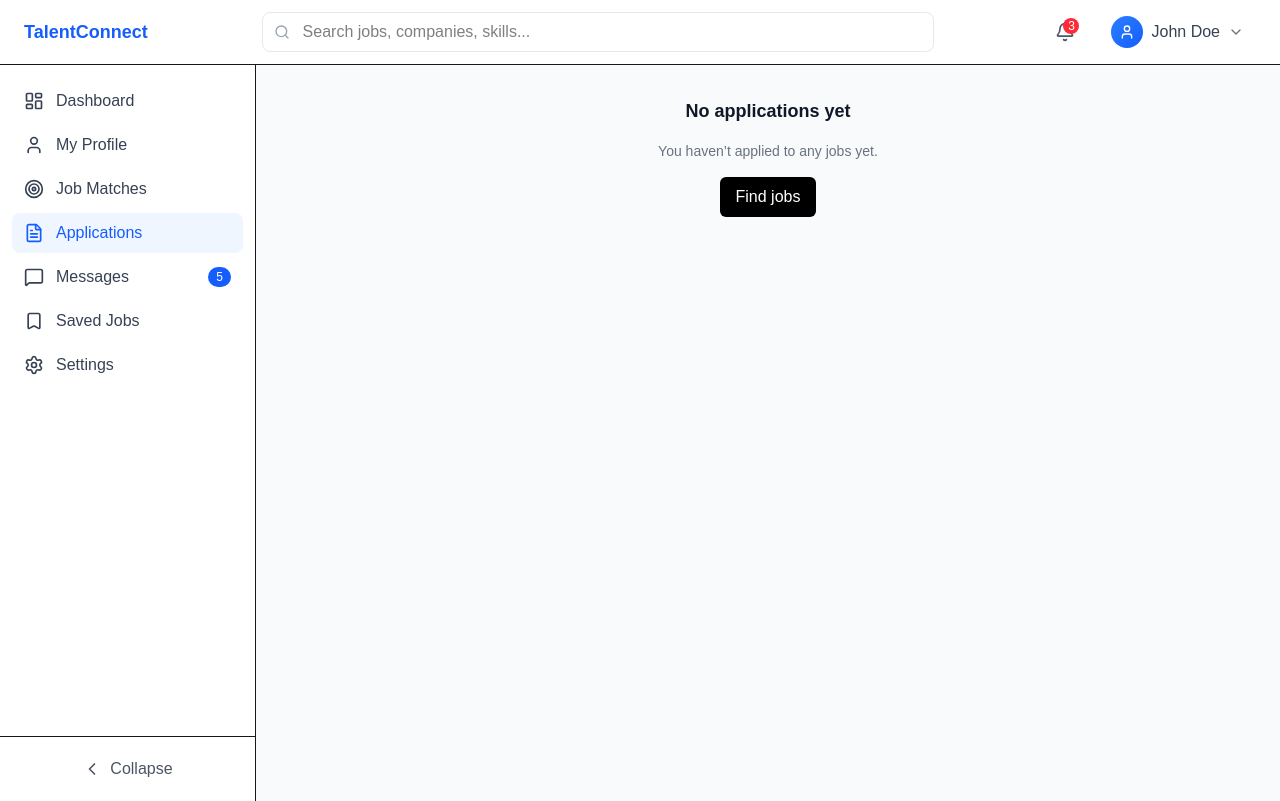
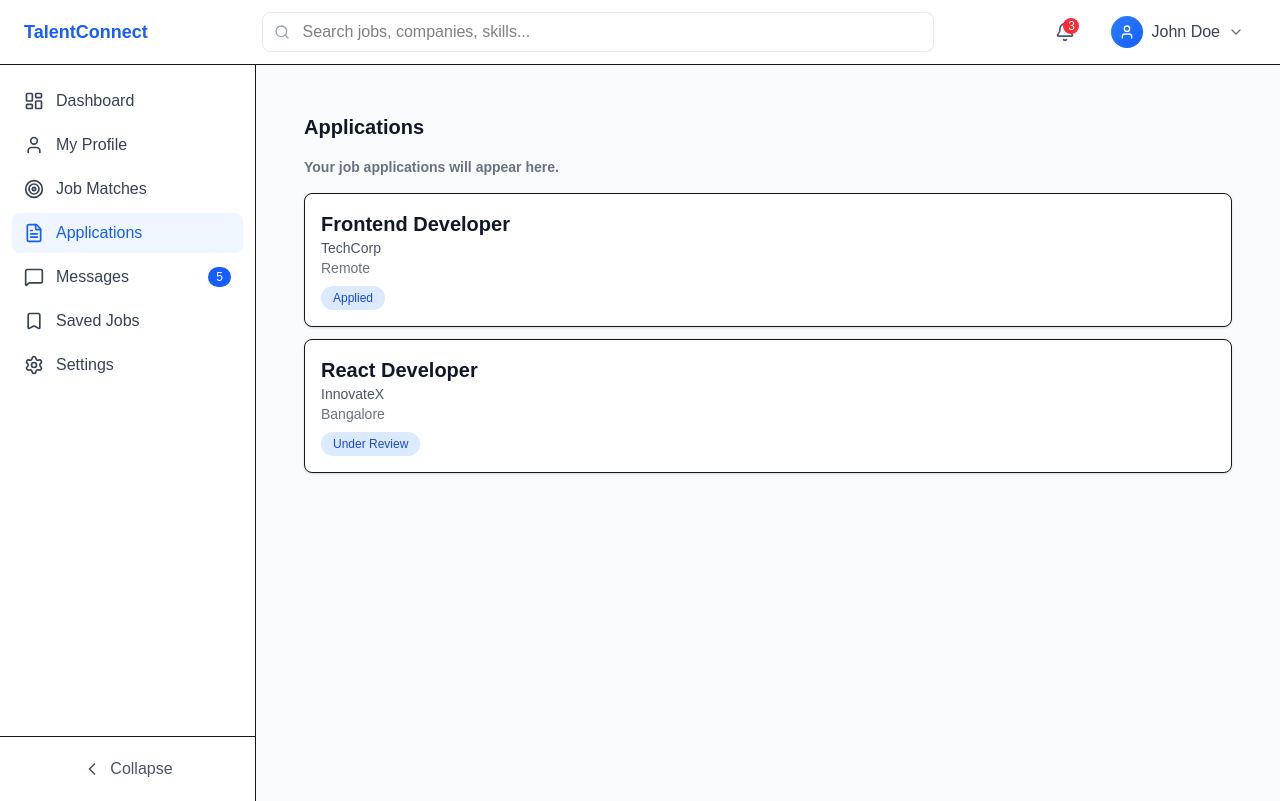
Before and after one commit to Azwin-1997/TalentConnect, a Next.js app: page /applications in a window 1280 px wide. Built offline with nearby package versions, Linux system fonts and the light colour scheme.

Commit message:
Add mock data flow for Applications page

```diff
--- a/app/(dashboard)/applications/page.tsx
+++ b/app/(dashboard)/applications/page.tsx
@@ -3,6 +3,8 @@
 import { useEffect, useState } from "react";
 import EmptyState from "../../components/EmptyState";
 import ApplicationSkeleton from "../../components/skeletons/ApplicationSkeleton";
+import ApplicationCard from "../../components/ApplicationCard";
+import { mockApplications } from "../../../data/mockApplications";
 
 export default function Applications() {
   const [loading, setLoading] = useState(true);
@@ -11,7 +13,7 @@ export default function Applications() {
   // simulate API call
   useEffect(() => {
     setTimeout(() => {
-      setApplications([]); // later replace with mock / real API
+      setApplications(mockApplications); // ✅ mock data
       setLoading(false);
     }, 1200);
   }, []);
@@ -35,13 +37,23 @@ export default function Applications() {
 
   // Data state
   return (
-    <div className="p-4 space-y-2">
-      <h2 className="text-lg font-semibold">Applications</h2>
-      <p className="text-sm text-gray-500">
+    <div className="p-4 space-y-4">
+      <h2 className="text-xl font-bold text-gray-900">Applications</h2>
+      <p className="text-sm font-black text-gray-500">
         Your job applications will appear here.
       </p>
 
-      {/* application cards will be mapped here */}
+      <div className="space-y-3">
+        {applications.map((app) => (
+          <ApplicationCard
+            key={app.id}
+            title={app.title}
+            company={app.company}
+            location={app.location}
+            status={app.status}
+          />
+        ))}
+      </div>
     </div>
   );
 }
--- /dev/null
+++ b/app/components/ApplicationCard.tsx
@@ -0,0 +1,25 @@
+interface ApplicationCardProps {
+  title: string;
+  company: string;
+  location: string;
+  status: string;
+}
+
+export default function ApplicationCard({
+  title,
+  company,
+  location,
+  status,
+}: ApplicationCardProps) {
+  return (
+    <div className="rounded-lg border p-4 bg-white shadow-sm">
+      <h3 className="text-xl font-bold text-gray-900">{title}</h3>
+      <p className="text-sm text-gray-600">{company}</p>
+      <p className="text-sm text-gray-500">{location}</p>
+
+      <span className="inline-block mt-2 rounded-full bg-blue-100 px-3 py-1 text-xs text-blue-700">
+        {status}
+      </span>
+    </div>
+  );
+}
--- /dev/null
+++ b/data/mockApplications.ts
@@ -0,0 +1,16 @@
+export const mockApplications = [
+  {
+    id: 1,
+    title: "Frontend Developer",
+    company: "TechCorp",
+    location: "Remote",
+    status: "Applied",
+  },
+  {
+    id: 2,
+    title: "React Developer",
+    company: "InnovateX",
+    location: "Bangalore",
+    status: "Under Review",
+  },
+];
```
